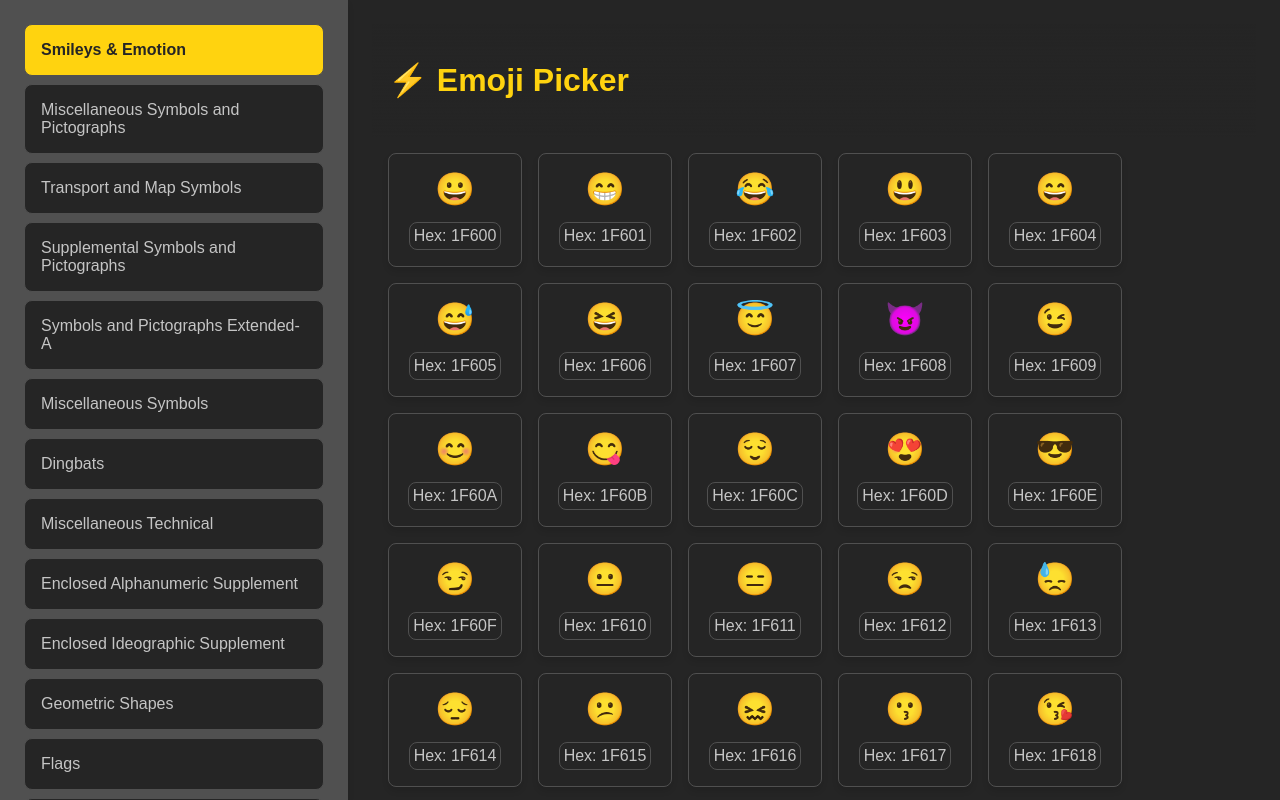
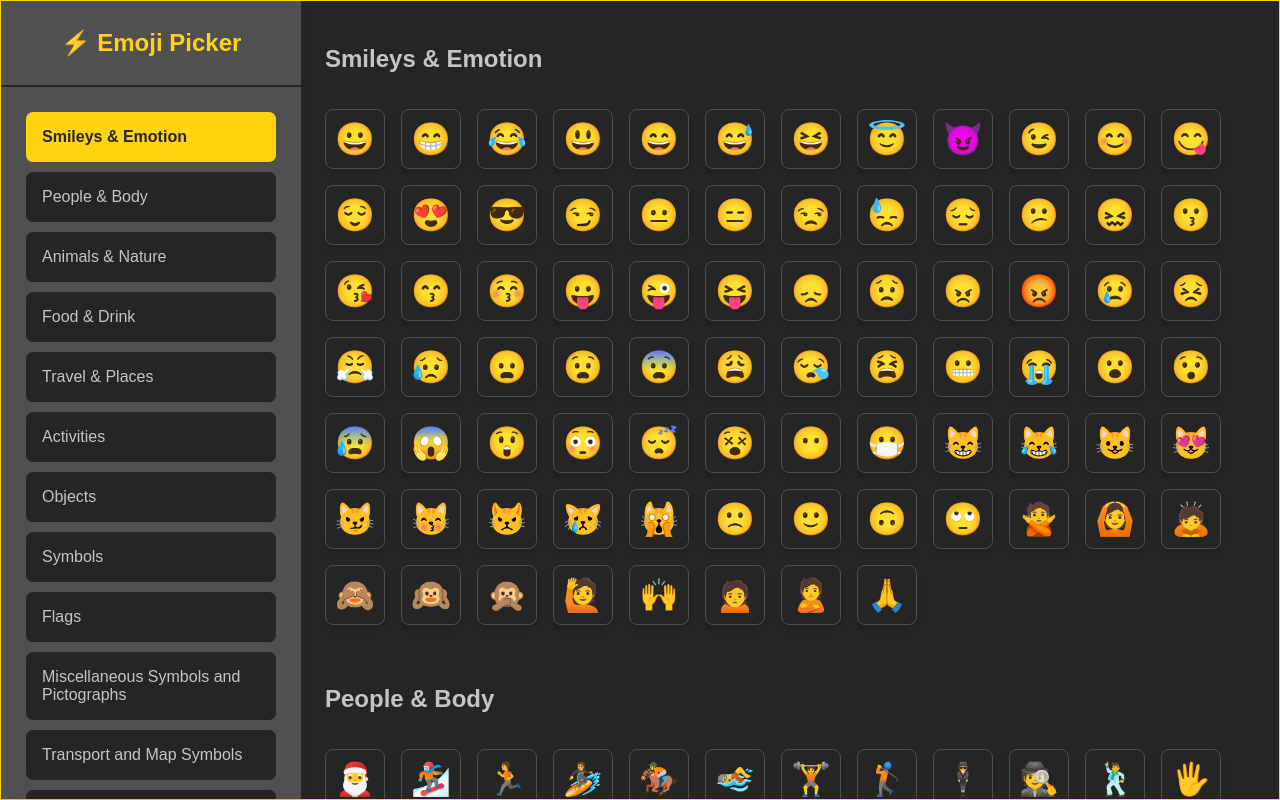
Before and after one commit to hgosansn/another-emoji-picker, a React (Vite) app: page / in a window 1280 px wide. Built offline with nearby package versions, Linux system fonts and the light colour scheme.

Commit message:
Deleted the internet.

```diff
--- a/src/App.jsx
+++ b/src/App.jsx
@@ -1,81 +1,178 @@
 import React, { useState } from 'react';
-import { useToast } from "./Toasty";
+import { useToast } from './Toasty';
 
 const categories = {
-    'Smileys & Emotion': [0x1f600, 0x1f64f],
-    'Miscellaneous Symbols and Pictographs': [0x1f300, 0x1f5ff],
-    'Transport and Map Symbols': [0x1f680, 0x1f6ff],
-    'Supplemental Symbols and Pictographs': [0x1f900, 0x1f9ff],
-    'Symbols and Pictographs Extended-A': [0x1fa70, 0x1faff],
-    'Miscellaneous Symbols': [0x2600, 0x26ff],
-    Dingbats: [0x2700, 0x27bf],
-    'Miscellaneous Technical': [0x2300, 0x23ff],
-    'Enclosed Alphanumeric Supplement': [0x1f100, 0x1f1ff],
-    'Enclosed Ideographic Supplement': [0x1f200, 0x1f2ff],
-    'Geometric Shapes': [0x25a0, 0x25ff],
-    Flags: [0x1f1e6, 0x1f1ff],
-    'Playing Cards': [0x1f0a0, 0x1f0ff],
-    'Mahjong Tiles': [0x1f004, 0x1f004],
-    'Skin Tone Modifiers': [0x1f3fb, 0x1f3ff],
-    'Keycap Characters': [0x20e3, 0x20e3],
-    'Variation Selectors': [0xfe00, 0xfe0f],
-    'Tag Characters': [0xe0020, 0xe007f],
+    'Smileys & Emotion': ['0x1f600-0x1f64f'],
+    'People & Body': [
+        '0x1F385',
+        '0x1F3C2',
+        '0x1F3C3',
+        '0x1F3C4',
+        '0x1F3C7',
+        '0x1F3CA',
+        '0x1F3CB',
+        '0x1F3CC',
+        '0x1F574-0x1F575',
+        '0x1F57A',
+        '0x1F590',
+        '0x1F595-0x1F596',
+        '0x1F645-0x1F647',
+        '0x1F64B-0x1F64F',
+        '0x1F6A3',
+        '0x1F6B4-0x1F6B6',
+        '0x1F6C0',
+        '0x1F6CC',
+        '0x1F918-0x1F91F',
+        '0x1F926-0x1F927',
+        '0x1F930-0x1F939',
+        '0x1F93C-0x1F93E',
+        '0x1F977-0x1F979',
+        '0x1F97B',
+        '0x1F9B5-0x1F9B6',
+        '0x1F9B8-0x1F9B9',
+        '0x1F9BB',
+        '0x1F9CD-0x1F9CF',
+        '0x1F9D1-0x1F9DD',
+    ],
+    'Animals & Nature': [
+        '0x1F400-0x1F43F',
+        '0x1F54A',
+        '0x1F577-0x1F579',
+        '0x1F58C-0x1F58D',
+        '0x1F98A-0x1F9A2',
+    ],
+    'Food & Drink': ['0x1F32D-0x1F32F', '0x1F330-0x1F37F'],
+    'Travel & Places': [
+        '0x1F3D4-0x1F3DF',
+        '0x1F3E0-0x1F3F0',
+        '0x1F680-0x1F6FF',
+    ],
+    Activities: ['0x1F3A0-0x1F3C3', '0x1F3C5-0x1F3D3', '0x1F3F8-0x1F3FA'],
+    Objects: ['0x1F4A0-0x1F4FF', '0x1F5E1-0x1F5FF', '0x1F6E0-0x1F6E5'],
+    Symbols: [
+        '0x1F191-0x1F251',
+        '0x1F300-0x1F321',
+        '0x1F524',
+        '0x1F52E-0x1F53D',
+    ],
+    Flags: ['0x1F1E6-0x1F1FF'],
+    'Miscellaneous Symbols and Pictographs': ['0x1f300-0x1f5ff'],
+    'Transport and Map Symbols': ['0x1f680-0x1f6ff'],
+    'Supplemental Symbols and Pictographs': ['0x1f900-0x1f9ff'],
+    'Symbols and Pictographs Extended-A': ['0x1fa70-0x1faff'],
+    'Miscellaneous Symbols': ['0x2600-0x26ff'],
+    Dingbats: ['0x2700-0x27bf'],
+    'Miscellaneous Technical': ['0x2300-0x23ff'],
+    'Enclosed Alphanumeric Supplement': ['0x1f100-0x1f1ff'],
+    'Enclosed Ideographic Supplement': ['0x1f200-0x1f2ff'],
+    'Geometric Shapes': ['0x25a0-0x25ff'],
+    Flags: ['0x1f1e6-0x1f1ff'],
+    'Playing Cards': ['0x1f0a0-0x1f0ff'],
+    'Mahjong Tiles': ['0x1f004-0x1f004'],
+    'Skin Tone Modifiers': ['0x1f3fb-0x1f3ff'],
+    'Keycap Characters': ['0x20e3-0x20e3'],
 };
 
 function App() {
-    const [search, setSearch] = useState('');
     const [activeCategory, setActiveCategory] = useState(
         Object.keys(categories)[0]
     );
     const { addToast } = useToast();
 
-    const generateEmojis = (start, end) => {
-        const emojis = [];
-        for (let codePoint = start; codePoint <= end; codePoint++) {
+    function mapCodePoint(codePoint) {
         const symbol = String.fromCodePoint(codePoint);
         const hex = codePoint.toString(16).toUpperCase();
-            emojis.push({ symbol, hex });
+        return { symbol, hex };
     }
-        return emojis;
-    };
+
+    function processEmojiCodePoints(emojiCodePoints) {
+        return emojiCodePoints
+            .flatMap((value) => {
+                if (value.includes('-')) {
+                    const [start, end] = value
+                        .split('-')
+                        .map((hex) => parseInt(hex, 16));
+                    return Array.from(
+                        { length: end - start + 1 },
+                        (_, i) => `0x${(start + i).toString(16).toUpperCase()}`
+                    );
+                }
+                return value;
+            })
+            .map(mapCodePoint);
+    }
 
     const handleCopy = (emoji) => {
         navigator.clipboard.writeText(emoji);
         addToast(emoji, 'copied to clipboard', 10000);
     };
-    const filteredEmojis = generateEmojis(...categories[activeCategory]).filter(
-        (emoji) => emoji.hex.includes(search.toUpperCase())
+
+    const displayItemsMap = Object.entries(categories).reduce(
+        (prev, [name, value]) => {
+            // Remove spaces
+            const key = name.replace(/\s/g, '');
+            prev[key] = {
+                name,
+                key,
+                items: processEmojiCodePoints(value),
+            };
+            return prev;
+        },
+        {}
     );
+
+    const displayItems = Object.values(displayItemsMap);
 
     return (
         <div className="app-container">
-            <nav className="side-nav scroll">
+            <nav className="side-nav">
+                <div className="header">
+                    <a
+                        aria-label="repository"
+                        href="https://github.com/hgosansn/another-emoji-picker"
+                        target="_blank"
+                    >
+                        <h1>⚡ Emoji Picker</h1>
+                    </a>
+                </div>
+                <div className="scroll category-nav">
                     {Object.keys(categories).map((category) => (
+                        <a
+                            href={`#${category.replace(/\s/g, '')}`}
+                            key={category}
+                        >
                             <button
                                 key={category}
-                        className={category === activeCategory ? 'active' : ''}
+                                className={
+                                    category === activeCategory ? 'active' : ''
+                                }
                                 onClick={() => setActiveCategory(category)}
                             >
                                 {category}
                             </button>
+                        </a>
                     ))}
+                </div>
             </nav>
             <div className="main-content scroll">
-                <div className="header">
-                    <a aria-label='repository' href="https://github.com/hgosansn/another-emoji-picker" target="_blank"><h1>⚡ Emoji Picker</h1></a>
-                </div>
-                <div className="emoji-grid">
-                    {filteredEmojis.map((emoji) => (
+                {displayItems.map((category) => (
+                    <div key={category.key} className="emoji-category">
+                        <h2 id={category.key}>{category.name}</h2>
+                        <div className="emoji-items">
+                            {Object.values(category.items).map((emoji) => (
                                 <div
                                     key={emoji.symbol}
                                     className="emoji-item"
                                     onClick={() => handleCopy(emoji.symbol)}
                                 >
-                            <span className="emoji-symbol">{emoji.symbol}</span>
-                            <div className="emoji-hex">Hex: {emoji.hex}</div>
+                                    <span className="emoji-symbol">
+                                        {emoji.symbol}
+                                    </span>
                                 </div>
                             ))}
                         </div>
+                    </div>
+                ))}
             </div>
         </div>
     );
--- a/src/index.css
+++ b/src/index.css
@@ -35,7 +35,9 @@ a {
     text-decoration: none;
 }
 
-body, .root {
+body, #root {
+    box-sizing: border-box;
+    display: flex;
     position: fixed;
     top: 0;
     left: 0;
@@ -44,24 +46,39 @@ body, .root {
 }
 
 .app-container {
+    border: 1px solid var(--accent-color);
     display: flex;
+    flex-grow: 1;
     flex-direction: row;
+    box-sizing: border-box;
+    min-height: 100%;
+    min-width: 100%;
     max-height: 100%;
     max-width: 100%;
+
     position: relative;
 }
 
 /* Side Navigation */
 .side-nav {
+    display: flex;
+    flex-direction: column;
+    box-sizing: border-box;
     min-width: 300px;
     max-width: 300px;
     max-height: 100%;
+    min-height: 100%;
     background-color: var(--primary-color);
-    padding: var(--spacing-large);
     box-shadow: var(--shadow);
     color: var(--background-color);
-    overflow-y: auto;
+    overflow: hidden;
+}
 
+.side-nav .category-nav {
+    display: flex;
+    flex-direction: column;
+    flex: 1 1 auto;
+    padding: var(--spacing-large);
 }
 
 /* Custom Scrollbar */
@@ -86,6 +103,7 @@ body, .root {
 
 /* For Firefox */
 .scroll {
+    overflow-y: scroll;
     scrollbar-width: thin;
     scrollbar-color: var(--accent-color) var(--primary-color);
 }
@@ -120,19 +138,17 @@ body, .root {
 .main-content {
     display: flex;
     flex-direction: column;
-    flex-grow: 1;
-    padding: var(--spacing-large);
-    overflow-y: auto;
+    flex: 1 1 auto;
+    padding: 0 var(--spacing-large);
+    gap: var(--spacing-medium);
 }
 
 .header {
     display: flex;
-    justify-content: space-between;
+    justify-content: center;
     align-items: center;
-    position: sticky;
-    top: 0;
-    padding: var(--spacing-medium);
-    background: linear-gradient(0deg, var(--background-color), transparent);
+    padding: var(--spacing-small);
+    border-bottom: 2px solid var(--background-color);
 }
 
 /* Input Styles */
@@ -146,28 +162,33 @@ input[type='text'] {
     max-width: 400px;
 }
 
-/* Emoji Grid */
-.emoji-grid {
+.emoji-category {
+    display: flex;
+    flex-direction: column;
+    gap: var(--spacing-medium);
+}
+
+.emoji-category h2 {
+    font-size: 24px;
+    padding-top: var(--spacing-large);
+}
+
+.emoji-items {
     display: flex;
     flex-wrap: wrap;
     gap: var(--spacing-medium);
-    margin: auto;
-    padding: var(--spacing-medium);
 }
 
 .emoji-item {
     display: flex;
-    flex-direction: column;
-    align-items: center;
-    justify-content: space-between;
-    padding: var(--spacing-medium);
+    place-items: center;
     border: 1px solid var(--primary-color);
     border-radius: var(--border-radius);
-    width: 100px;
-    height: 80px;
     background-color: var(--background-color);
     transition: background-color 0.3s, transform 0.2s;
     cursor: pointer;
+    height: 58px;
+    width: 58px;
     box-shadow: var(--shadow);
 }
 
@@ -179,6 +200,9 @@ input[type='text'] {
 
 /* Emoji Symbol */
 .emoji-symbol {
+    min-width: 100%;
+    text-align: center;
+
     font-size: 2em;
 }
 
@@ -194,6 +218,7 @@ input[type='text'] {
 
 .toastedList {
     position: fixed;
+    pointer-events: none;
     top: var(--spacing-large);
     right: var(--spacing-large);
     padding: var(--spacing-medium) var(--spacing-large);
```
Also changed, not shown: 1 other file (tests, documents, lock files or other folders). Lines whose indentation alone changed are shown as unchanged.
